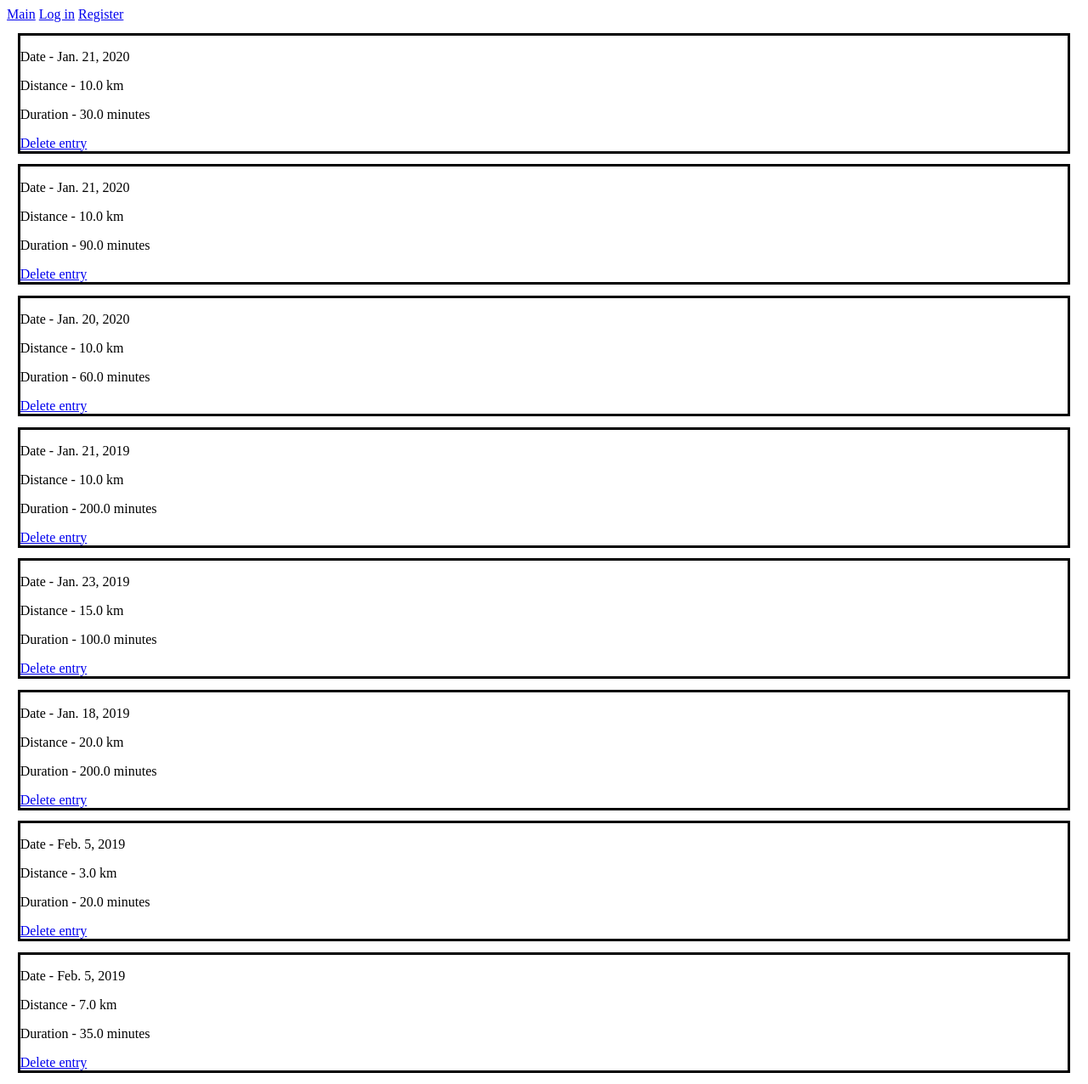
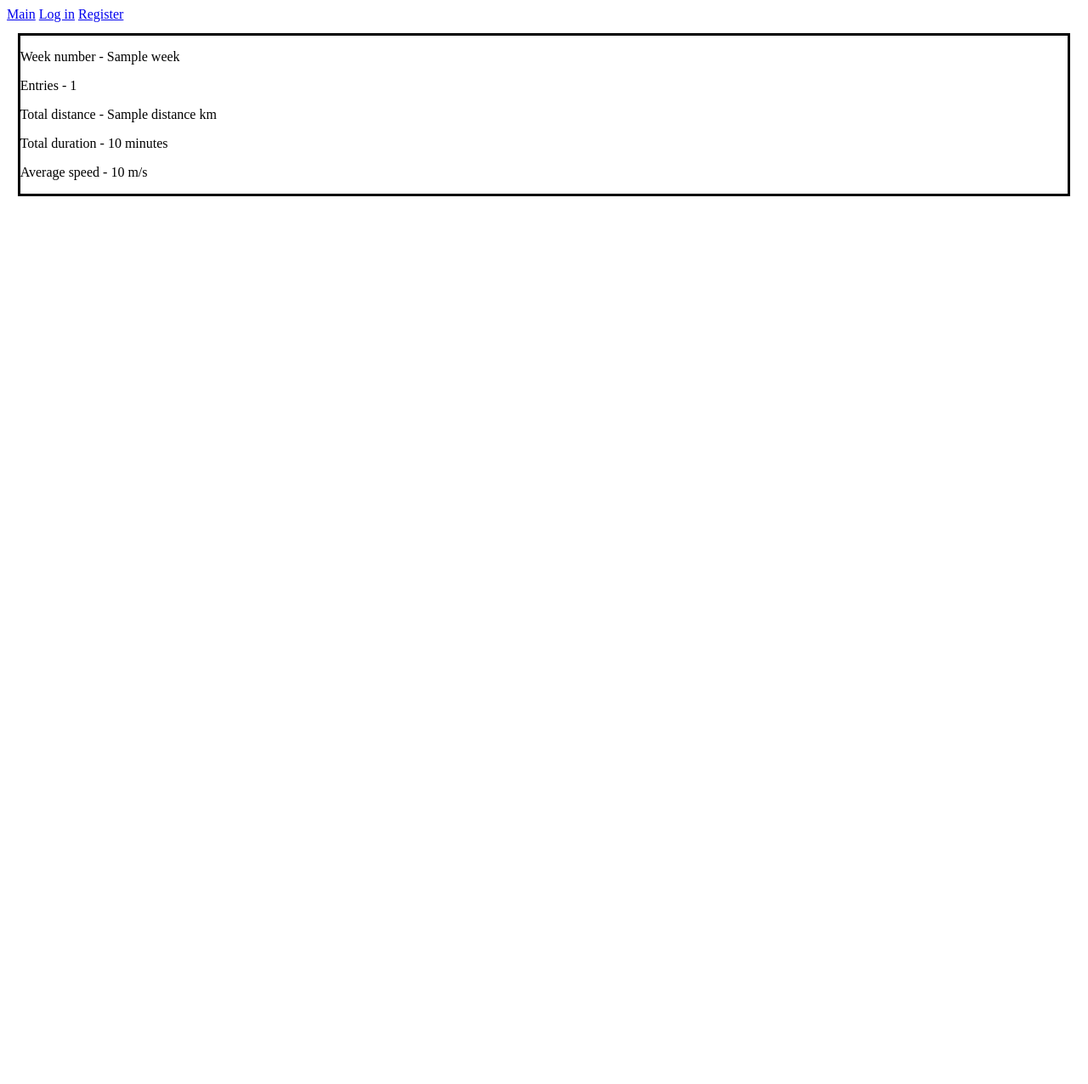
Before and after one commit to Gekol/trainings, a Django app: template entries/templates/statistics.html in a window 1280 px wide. Shown: the whole page at 85% size. After the commit the page ends 231 px from the top, so only its background shows below. Run offline with Django 3.2, Linux system fonts and the light colour scheme; data comes from the database, SQL or seed files in the repository; both versions use the stored data as it was after the commit; the template is opened without the code that fills it: values that come from a table or form of the project are taken from there, most other values are stand-ins (such as "Sample title", 1, 10 or a date in 2020).

Commit message:
Minimal part finished

```diff
--- a/entries/templates/statistics.html
+++ b/entries/templates/statistics.html
@@ -1,12 +1,14 @@
 {% extends "main_page.html" %}
 
 {% block content %}
-    {% for entry in entries %}
+    {% for week in stats %}
         <div style="border: 3px black solid; margin: 1%">
-            <p>Date - {{ entry.date }}</p>
-            <p>Distance - {{ entry.distance }} km</p>
-            <p>Duration - {{ entry.duration }} minutes</p>
-            <a href="{% url 'entries:delete_entry' entry.id %}">Delete entry</a>
+            <p>Week number - {{ week.week }}</p>
+            <p>Entries - {{ week.number }}</p>
+            <p>Total distance - {{ week.distance }} km</p>
+            <p>Total duration - {{ week.duration }} minutes</p>
+            <p>Average speed - {{ week.average }} m/s</p>
+{#            <a href="{% url 'entries:delete_entry' entry.id %}">Delete entry</a>#}
         </div>
     {% endfor %}
 
```
Also changed, not shown: entries/views.py (+14 -6 lines), db.sqlite3.
